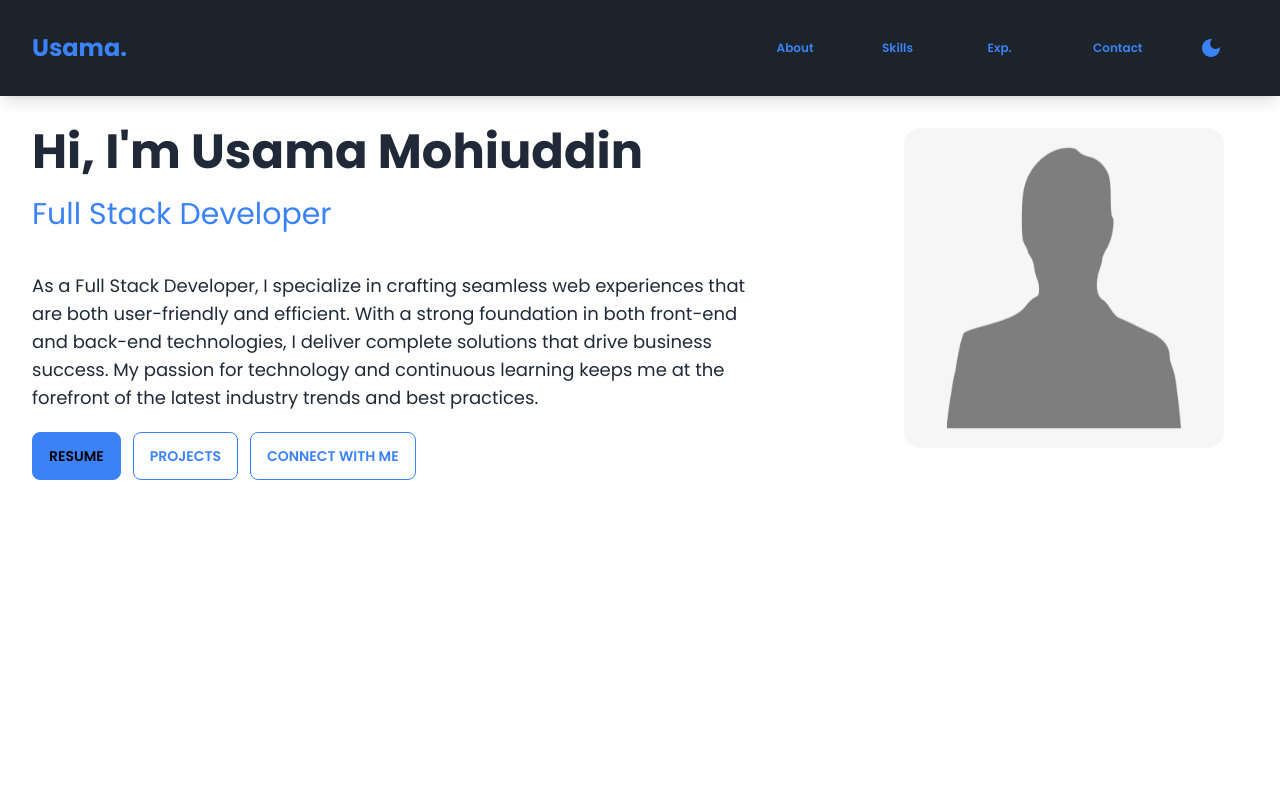
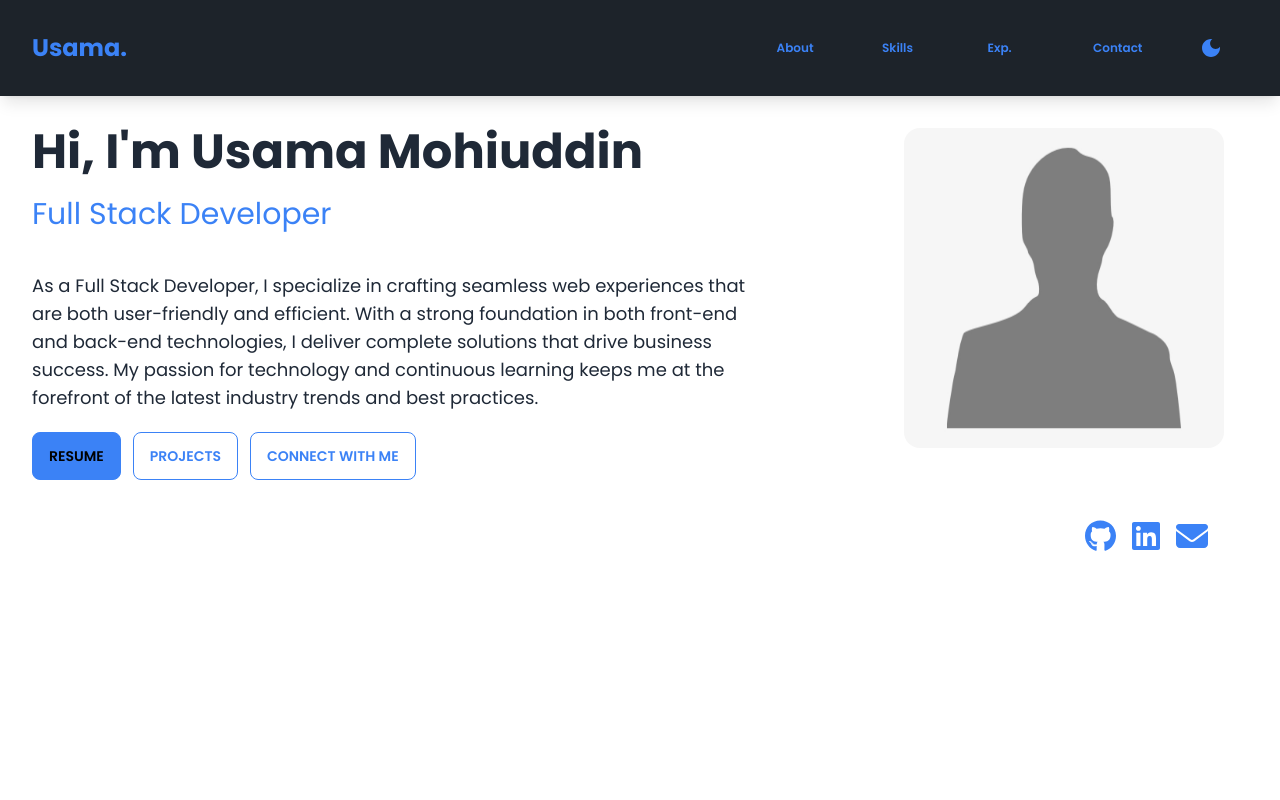
Before and after one commit to UsamaMo/Personal-Website, a React (Create React App) app: page / in a window 1280 px wide. Shown: the top 800 px of the page. Built offline with nearby package versions, Linux system fonts and the light colour scheme; a web font is replaced by a local one.

Commit message:
mobile updated

```diff
--- a/src/components/SocialMediaIcons.jsx
+++ b/src/components/SocialMediaIcons.jsx
@@ -5,7 +5,7 @@ import { faEnvelope } from '@fortawesome/free-solid-svg-icons';
 
 const SocialMediaIcons = () => {
   return (
-    <div className="flex justify-center space-x-4 ">
+    <div className="flex justify-end space-x-4 ">
       <a href="https://github.com/UsamaMo" className="text-blue-500 hover:text-black">
         <FontAwesomeIcon icon={faGithub} size="2x" />
       </a>
--- a/src/containers/Home.jsx
+++ b/src/containers/Home.jsx
@@ -53,7 +53,7 @@ const Home = () => {
             </button>
           </Link>
         </div>
-        <div className="flex md:justify-end sm:hidden  mt-10 mr-10  ">
+        <div className="flex md:block md:justify-end sm:hidden  mt-10 mr-10  ">
           <SocialMediaIcons />
         </div>
       </div>
```
